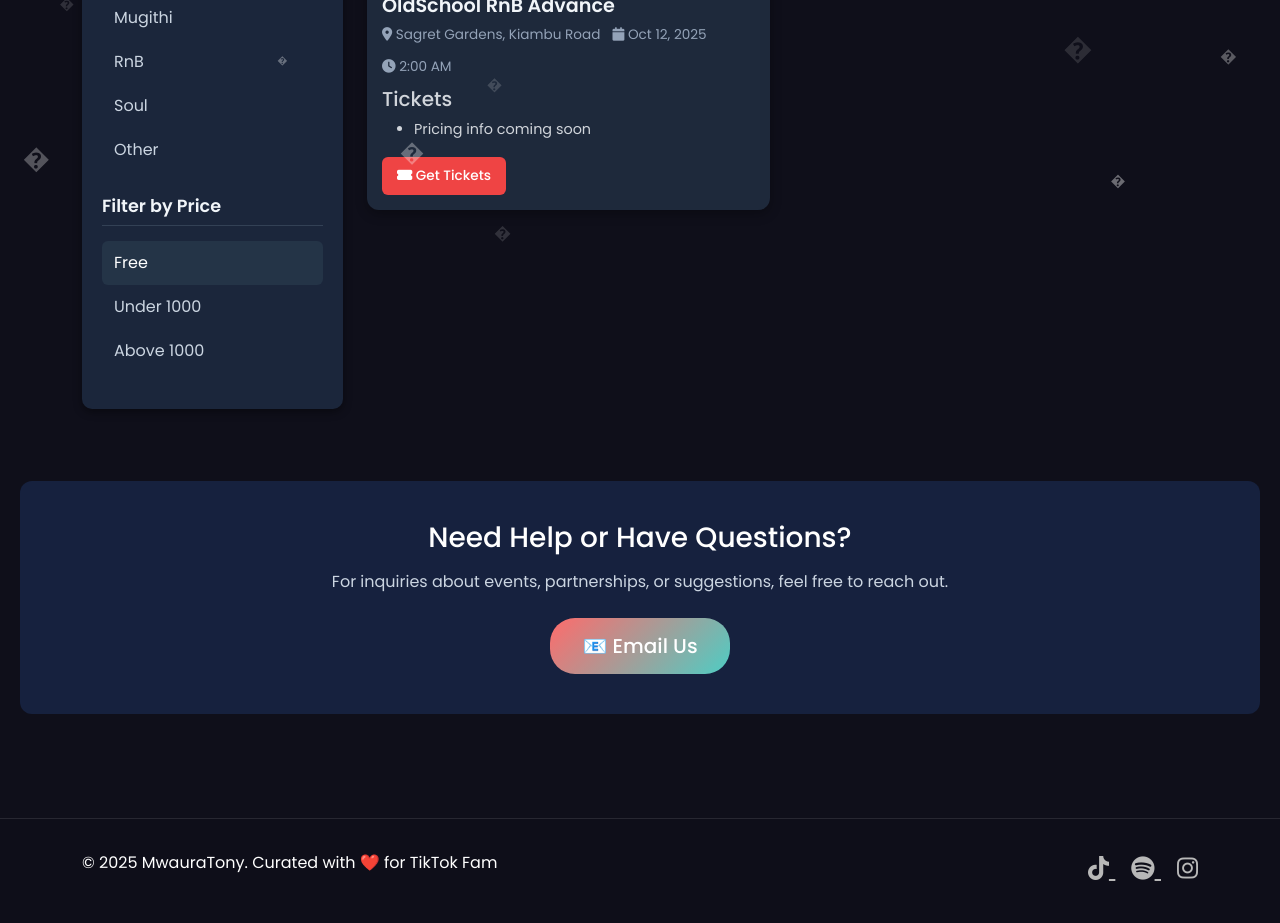
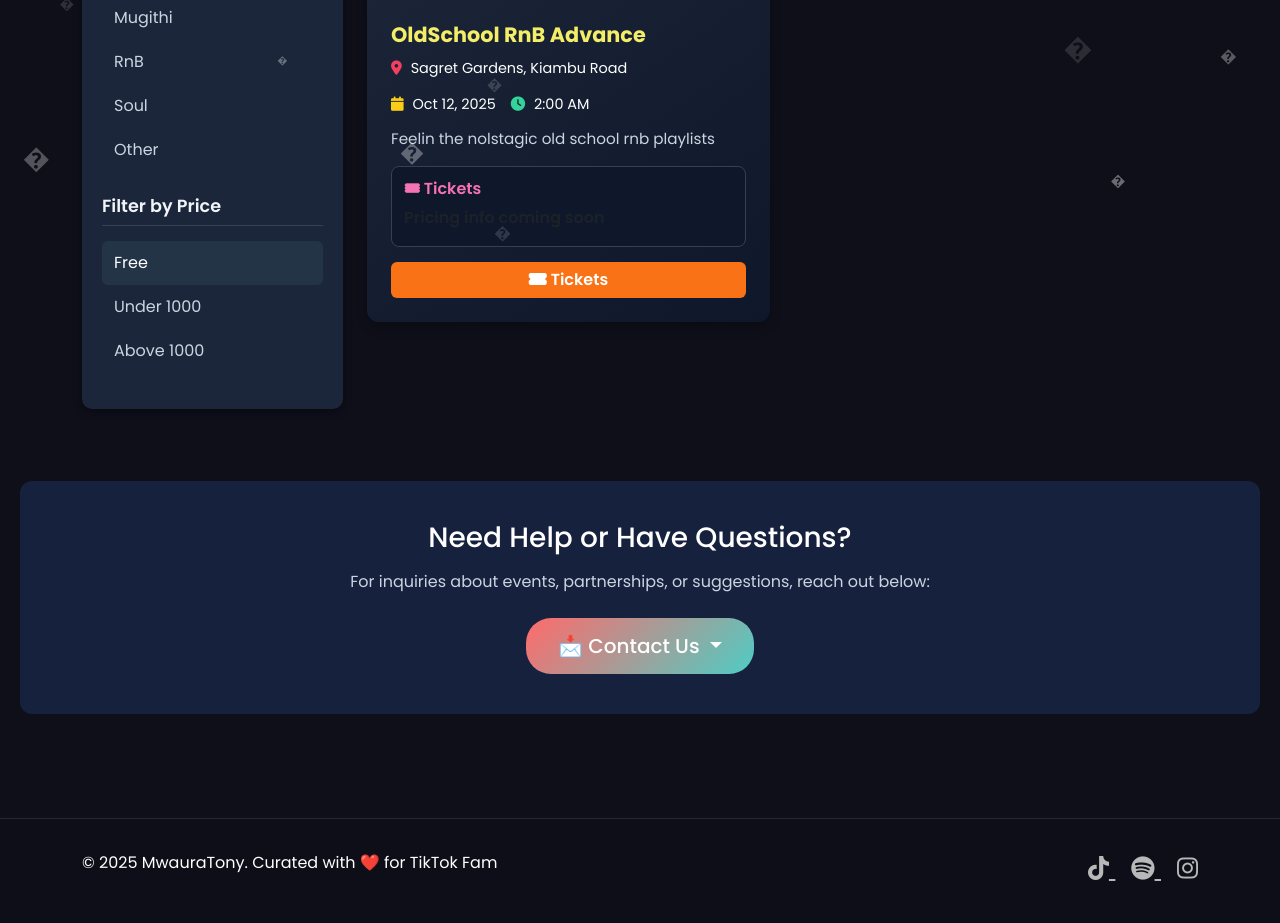
Before and after one commit to Mwaura023/mwauaratony-playlist, a Django app: page /events/?price=free in a window 1280 px wide. Shown: the part 523-1446 px from the top of the page. Run offline with Django 5.2, Linux system fonts and the light colour scheme; data comes from the database, SQL or seed files in the repository.

Commit message:
Updated events page: neon UI, email dropdown, improved empty state

```diff
--- a/playlist/templates/playlist/events.html
+++ b/playlist/templates/playlist/events.html
@@ -66,7 +66,7 @@
     }
 
     .event-card {
-        background: #1e293b;
+        background: linear-gradient(145deg, #1e293b, #0f172a);
         border-radius: 12px;
         overflow: hidden;
         box-shadow: 0 4px 12px rgba(0, 0, 0, 0.3);
@@ -84,9 +84,8 @@
 
     .event-image img {
         width: 100%;
-        height: 180px;
+        height: 200px;
         object-fit: cover;
-        opacity: 0.95;
     }
 
     .event-badge {
@@ -94,101 +93,77 @@
         top: 12px;
         left: 12px;
         font-size: 0.75rem;
-        padding: 4px 8px;
+        padding: 4px 10px;
         border-radius: 6px;
-        border: 1px solid rgba(255, 255, 255, 0.2);
-        background: rgba(0, 0, 0, 0.4);
-        color: #f1f5f9;
+        font-weight: 600;
+        background: rgba(0, 0, 0, 0.6);
+        color: #fff;
     }
 
-    /* Genre-specific badge colors */
-    .event-badge.reggae {
-        border-color: #22c55e;
-        color: #22c55e;
-    }
-
-    .event-badge.rnb {
-        border-color: #a855f7;
-        color: #a855f7;
-    }
-
-    .event-badge.soul {
-        border-color: #3b82f6;
-        color: #3b82f6;
-    }
-
-    .event-badge.rhumba {
-        border-color: #f59e0b;
-        color: #f59e0b;
-    }
-
-    .event-badge.mugithi {
-        border-color: #e11d48;
-        color: #e11d48;
-    }
-
-    .event-content {
-        padding: 15px;
-    }
+    /* Genre colors */
+    .event-badge.reggae { background: #22c55e; }
+    .event-badge.rnb { background: #a855f7; }
+    .event-badge.soul { background: #3b82f6; }
+    .event-badge.rhumba { background: #f59e0b; }
+    .event-badge.mugithi { background: #e11d48; }
 
     .event-title {
-        font-size: 1.2rem;
-        margin-bottom: 8px;
-        font-weight: 600;
-        color: #f1f5f9;
+        font-size: 1.3rem;
+        margin-bottom: 10px;
+        font-weight: 700;
+        color: #f4ed68; /* neon cyan */
     }
 
     .event-meta {
-        font-size: 0.85rem;
-        color: #94a3b8;
+        font-size: 0.9rem;
         display: flex;
         flex-wrap: wrap;
-        gap: 12px;
-        margin-bottom: 10px;
+        gap: 15px;
+        margin-bottom: 12px;
     }
 
-    .event-details {
-        margin-bottom: 10px;
-        font-size: 0.9rem;
-        color: #d1d5db;
+    .event-meta i {
+        margin-right: 5px;
     }
 
-    .price {
-        font-weight: 600;
-        color: #f1f5f9;
+    .event-description {
+        font-size: 0.95rem;
+        margin-bottom: 15px;
+        color: #cbd5e1;
     }
 
-    .price.affordable {
-        color: #22c55e;
+    .ticket-box {
+        background: #0f172a;
+        border: 1px solid #334155;
+        padding: 12px;
+        border-radius: 8px;
+        margin-bottom: 15px;
     }
 
-    .event-actions .btn {
-        display: inline-block;
-        padding: 8px 14px;
-        border-radius: 6px;
-        font-size: 0.85rem;
-        font-weight: 500;
-        text-decoration: none;
-        margin-right: 6px;
-        transition: all 0.3s;
+    .ticket-box h6 {
+        margin-bottom: 8px;
+        font-weight: 600;
+        color: #f472b6; /* neon pink */
+    }
+
+    .ticket-box li {
+        margin-bottom: 4px;
+    }
+
+    .ticket-box span {
+        color: #22d3ee; /* electric cyan */
+        font-weight: 600;
     }
 
     .btn-ticket {
-        background: #ef4444;
+        background: #f97316; /* neon orange */
         color: #fff;
+        font-weight: 600;
+        border: none;
     }
 
     .btn-ticket:hover {
-        background: #dc2626;
-    }
-
-    .btn-playlist {
-        background: #1db954;
-        color: #fff;
-    }
-
-    .btn-playlist:hover {
-        background: #15803d;
+        background: #ea580c;
     }
 
     /* Empty State */
@@ -220,7 +195,7 @@
         background: #2563eb;
     }
 
-    /* ---------- Responsive Filter Panel ---------- */
+    /* Filters */
     .filter-toggle {
         display: none;
         margin-bottom: 15px;
@@ -242,14 +217,8 @@
     }
 
     @media (max-width: 768px) {
-        .col-md-3 {
-            display: none;
-        }
-
-        .filter-toggle {
-            display: block;
-        }
-
+        .col-md-3 { display: none; }
+        .filter-toggle { display: block; }
         .filters-mobile {
             display: none;
             background: #1b263b;
@@ -258,10 +227,7 @@
             border-radius: 10px;
             box-shadow: 0 3px 8px rgba(0, 0, 0, 0.4);
         }
-
-        .filters-mobile.active {
-            display: block;
-        }
+        .filters-mobile.active { display: block; }
     }
 </style>
 
@@ -274,43 +240,34 @@
             <a href="{% url 'add_event' %}" class="btn btn-notify mt-3">➕ Add Event</a>
         </div>
 
-        <!-- Filter toggle button for mobile -->
+        <!-- Mobile Filters -->
         <div class="filter-toggle d-md-none">
             <button onclick="document.querySelector('.filters-mobile').classList.toggle('active')">
                 🎛 Filter Events
             </button>
         </div>
 
-        <!-- Mobile filters -->
         <div class="filters-mobile">
             <h4 class="sidebar-title">Pick Your Vibe</h4>
             <ul class="list-unstyled">
-                <li><a href="?genre=" class="category-link {% if not selected_genre %}active{% endif %}">All Vibes</a>
-                </li>
+                <li><a href="?genre=" class="category-link {% if not selected_genre %}active{% endif %}">All Vibes</a></li>
                 {% for genre_value, genre_name in genres %}
                 <li>
                     <a href="?genre={{ genre_value }}{% if selected_price %}&price={{ selected_price }}{% endif %}"
-                        class="category-link {% if selected_genre == genre_value %}active{% endif %}">
+                       class="category-link {% if selected_genre == genre_value %}active{% endif %}">
                         {{ genre_name }}
                     </a>
                 </li>
                 {% endfor %}
             </ul>
-
             <h4 class="sidebar-title mt-4">Filter by Price</h4>
             <ul class="list-unstyled">
                 <li><a href="?price=free{% if selected_genre %}&genre={{ selected_genre }}{% endif %}"
-                        class="category-link {% if selected_price == 'free' %}active{% endif %}">Free</a></li>
-                <li><a href="?price=under-500{% if selected_genre %}&genre={{ selected_genre }}{% endif %}"
-                        class="category-link {% if selected_price == 'under-500' %}active{% endif %}">Under 500</a></li>
-                <li><a href="?price=500-1000{% if selected_genre %}&genre={{ selected_genre }}{% endif %}"
-                        class="category-link {% if selected_price == '500-1000' %}active{% endif %}">500 - 1000</a></li>
-                <li><a href="?price=1000-2000{% if selected_genre %}&genre={{ selected_genre }}{% endif %}"
-                        class="category-link {% if selected_price == '1000-2000' %}active{% endif %}">1000 - 2000</a>
-                </li>
-                <li><a href="?price=above-2000{% if selected_genre %}&genre={{ selected_genre }}{% endif %}"
-                        class="category-link {% if selected_price == 'above-2000' %}active{% endif %}">Above 2000</a>
-                </li>
+                       class="category-link {% if selected_price == 'free' %}active{% endif %}">Free</a></li>
+                <li><a href="?price=under-1000{% if selected_genre %}&genre={{ selected_genre }}{% endif %}"
+                       class="category-link {% if selected_price == 'under-1000' %}active{% endif %}">Under 1000</a></li>
+                <li><a href="?price=above-1000{% if selected_genre %}&genre={{ selected_genre }}{% endif %}"
+                       class="category-link {% if selected_price == 'above-1000' %}active{% endif %}">Above 1000</a></li>
             </ul>
         </div>
 
@@ -320,12 +277,11 @@
                 <div class="category-sidebar">
                     <h4 class="sidebar-title">Pick Your Vibe</h4>
                     <ul class="list-unstyled">
-                        <li><a href="?genre=" class="category-link {% if not selected_genre %}active{% endif %}">All
-                                Vibes</a></li>
+                        <li><a href="?genre=" class="category-link {% if not selected_genre %}active{% endif %}">All Vibes</a></li>
                         {% for genre_value, genre_name in genres %}
                         <li>
                             <a href="?genre={{ genre_value }}{% if selected_price %}&price={{ selected_price }}{% endif %}"
-                                class="category-link {% if selected_genre == genre_value %}active{% endif %}">
+                               class="category-link {% if selected_genre == genre_value %}active{% endif %}">
                                 {{ genre_name }}
                             </a>
                         </li>
@@ -334,24 +290,12 @@
 
                     <h4 class="sidebar-title mt-4">Filter by Price</h4>
                     <ul class="list-unstyled">
-                        <li>
-                            <a href="?price=free{% if selected_genre %}&genre={{ selected_genre }}{% endif %}"
-                                class="category-link {% if selected_price == 'free' %}active{% endif %}">
-                                Free
-                            </a>
-                        </li>
-                        <li>
-                            <a href="?price=under-1000{% if selected_genre %}&genre={{ selected_genre }}{% endif %}"
-                                class="category-link {% if selected_price == 'under-1000' %}active{% endif %}">
-                                Under 1000
-                            </a>
-                        </li>
-                        <li>
-                            <a href="?price=above-1000{% if selected_genre %}&genre={{ selected_genre }}{% endif %}"
-                                class="category-link {% if selected_price == 'above-1000' %}active{% endif %}">
-                                Above 1000
-                            </a>
-                        </li>
+                        <li><a href="?price=free{% if selected_genre %}&genre={{ selected_genre }}{% endif %}"
+                               class="category-link {% if selected_price == 'free' %}active{% endif %}">Free</a></li>
+                        <li><a href="?price=under-1000{% if selected_genre %}&genre={{ selected_genre }}{% endif %}"
+                               class="category-link {% if selected_price == 'under-1000' %}active{% endif %}">Under 1000</a></li>
+                        <li><a href="?price=above-1000{% if selected_genre %}&genre={{ selected_genre }}{% endif %}"
+                               class="category-link {% if selected_price == 'above-1000' %}active{% endif %}">Above 1000</a></li>
                     </ul>
                 </div>
             </div>
@@ -361,41 +305,44 @@
                 <div class="events-grid">
                     {% for event in events %}
                     <div class="event-card">
+                        <!-- Event Image -->
                         <div class="event-image">
                             {% if event.image_url %}
                             <img src="{{ event.image_url }}" alt="{{ event.name }}">
                             {% else %}
-                            <img src="https://images.unsplash.com/photo-1514525253161-7a46d19cd819?w=400&h=250&fit=crop&crop=center"
-                                alt="{{ event.name }}">
+                            <img src="https://images.unsplash.com/photo-1514525253161-7a46d19cd819?w=400&h=250&fit=crop&crop=center" alt="{{ event.name }}">
                             {% endif %}
                             <span class="event-badge {{ event.genre|lower }}">{{ event.genre|title }}</span>
                         </div>
-                        <div class="event-content">
+
+                        <!-- Card Content -->
+                        <div class="p-4">
                             <h3 class="event-title">{{ event.name }}</h3>
                             <div class="event-meta">
-                                <span class="venue"><i class="fas fa-map-marker-alt"></i> {{ event.venue }}</span>
-                                <span class="date"><i class="fas fa-calendar"></i> {{ event.date|date:"M d, Y" }}</span>
-                                <span class="time"><i class="fas fa-clock"></i> {{ event.date|date:"g:i A" }}</span>
+                                <span><i class="fas fa-map-marker-alt" style="color:#f43f5e;"></i> {{ event.venue }}</span>
+                                <span><i class="fas fa-calendar" style="color:#facc15;"></i> {{ event.date|date:"M d, Y" }}</span>
+                                <span><i class="fas fa-clock" style="color:#34d399;"></i> {{ event.date|date:"g:i A" }}</span>
                             </div>
-                            <div class="event-details">
-                                <h5>Tickets</h5>
-                                <ul>
+
+                            {% if event.description %}
+                            <p class="event-description">{{ event.description|truncatewords:25 }}</p>
+                            {% endif %}
+
+                            <div class="ticket-box">
+                                <h6>🎟 Tickets</h6>
+                                <ul class="list-unstyled mb-0">
                                     {% for ticket in event.tickets.all %}
-                                    <li>{{ ticket.label }}: {{ ticket.price }}</li>
+                                    <li>{{ ticket.label }}: <span>{{ ticket.price }}</span></li>
                                     {% empty %}
-                                    <li>Pricing info coming soon</li>
+                                    <li><span class="text-muted">Pricing info coming soon</span></li>
                                     {% endfor %}
                                 </ul>
                             </div>
-                            <div class="event-actions">
+
+                            <div class="event-actions d-flex gap-2">
                                 {% if event.ticket_link %}
-                                <a href="{{ event.ticket_link }}" class="btn btn-ticket" target="_blank">
-                                    <i class="fas fa-ticket-alt"></i> Get Tickets
-                                </a>
-                                {% endif %}
-                                {% if event.spotify_playlist %}
-                                <a href="{{ event.spotify_playlist }}" class="btn btn-playlist" target="_blank">
-                                    <i class="fab fa-spotify"></i> Playlist
+                                <a href="{{ event.ticket_link }}" class="btn btn-ticket flex-fill">
+                                    <i class="fas fa-ticket-alt"></i> Tickets
                                 </a>
                                 {% endif %}
                             </div>
@@ -406,21 +353,26 @@
                         <div class="empty-icon">🎵</div>
                         <h3>No Events Yet</h3>
                         <p>Stay tuned for Nairobi’s next big vibes!</p>
+                        <a href="mailto:twigamax023@gmail.com?subject=Notify%20me%20about%20events" class="btn btn-notify">📩 Get Notified</a>
                     </div>
                     {% endfor %}
                 </div>
             </div>
         </div>
     </div>
+
     <!-- Inquiry Section -->
     <div class="inquiry-section text-center mt-5" style="padding: 2.5rem; background:#16213e; border-radius: 12px;">
         <h3 style="color:#fff; margin-bottom: 1rem;">Need Help or Have Questions?</h3>
-        <p style="color:#cbd5e1; margin-bottom: 1.5rem;">
-            For inquiries about events, partnerships, or suggestions, feel free to reach out.
-        </p>
-        <a href="mailto:twigamax023@gmail.com" class="btn btn-primary btn-lg">
-            📧 Email Us
-        </a>
+        <p style="color:#cbd5e1; margin-bottom: 1.5rem;">For inquiries about events, partnerships, or suggestions, reach out below:</p>
+        <div class="dropdown d-inline-block">
+            <button class="btn btn-primary btn-lg dropdown-toggle" type="button" data-bs-toggle="dropdown" aria-expanded="false">
+                📩 Contact Us
+            </button>
+            <ul class="dropdown-menu">
+                <li><a class="dropdown-item" href="mailto:twigamax023@gmail.com">Email Us: twigamax023@gmail.com</a></li>
+            </ul>
+        </div>
     </div>
 </section>
 
@@ -430,5 +382,4 @@
         'event_label': 'Events Page Viewed'
     });
 </script>
-
 {% endblock %}
```
